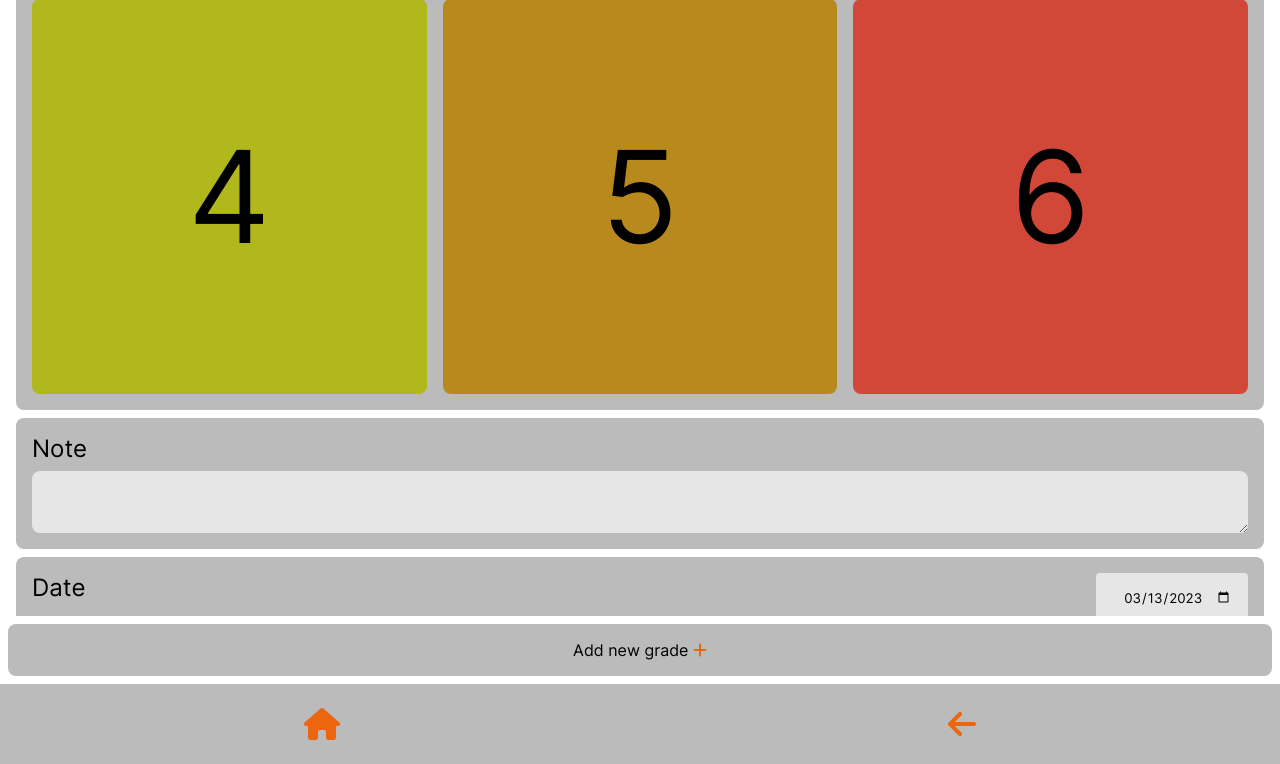
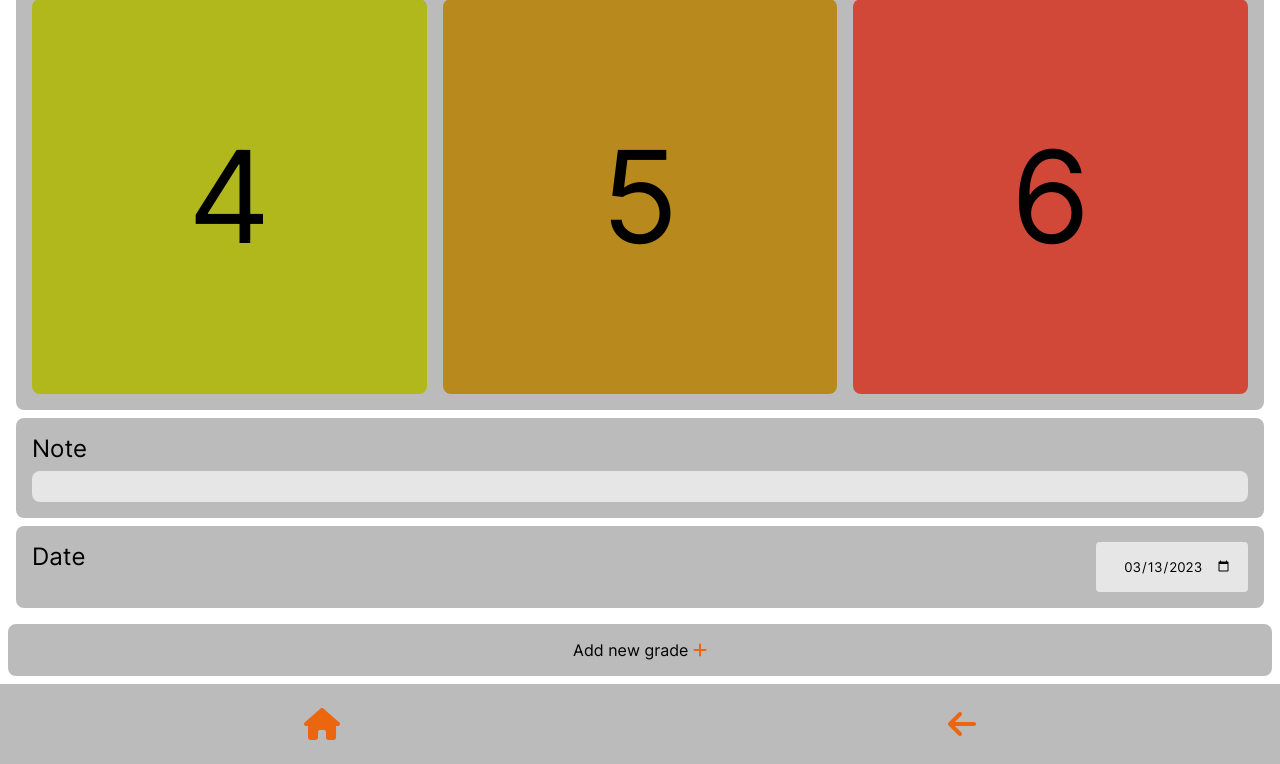
Before and after one commit to noten-app/old-app, a PHP site: page /grades/add/index.php?class=1 in a window 1280 px wide. Shown: the part 1031-1795 px from the top of the page. Run offline with PHP 8.4, Linux system fonts and the light colour scheme; the visitor is signed in with stand-in values (Sample User, id 1); tables that the repository leaves empty or names only in its code hold one stand-in row (values such as "Sample post"); data that the repository does not hold is empty; a stand-in replaces the project's code that opens the database connection; some libraries are stand-ins or nearby versions.

Commit message:
Set new text length for adding grades

```diff
--- a/grades/add/add.php
+++ b/grades/add/add.php
@@ -62,8 +62,8 @@
     // Check if type is valid (k,m,o,t)
     if(!preg_match("/^[kmot]$/", $type)) die("invalid-type");
 
-    // Check if note is valid (max 20 chars)
-    if(strlen($note) > 20) die("invalid-note");
+    // Check if note is valid (max 25 chars)
+    if(strlen($note) > 25) die("invalid-note");
 
     // Add grade
     if ($stmt = $con->prepare('INSERT INTO '.config_table_name_grades.' (user_id, class, note, type, date, grade) VALUES (?, ?, ?, ?, ?, ?)')) {
--- a/grades/add/index.php
+++ b/grades/add/index.php
@@ -126,7 +126,7 @@
                     Note
                 </div>
                 <div class="note-container">
-                    <textarea id="note-input" rows="2"></textarea>
+                    <input type="text" id="note-input" maxlength="25">
                 </div>
             </div>
             <div class="date">
--- a/grades/add/style.css
+++ b/grades/add/style.css
@@ -243,7 +243,7 @@ main {
     display: flex;
 }
 
-.note-container>textarea {
+.note-container>input {
     flex-grow: 1;
     resize: vertical;
     border-radius: 0.5rem;
```
